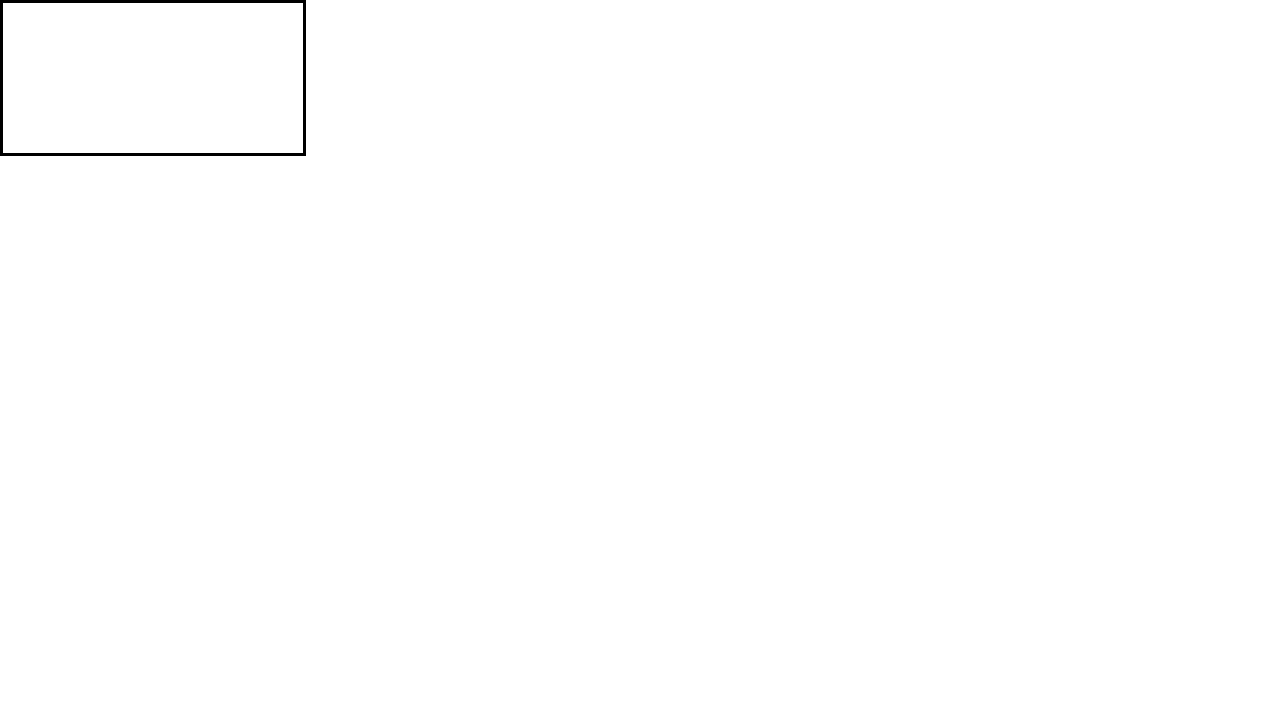
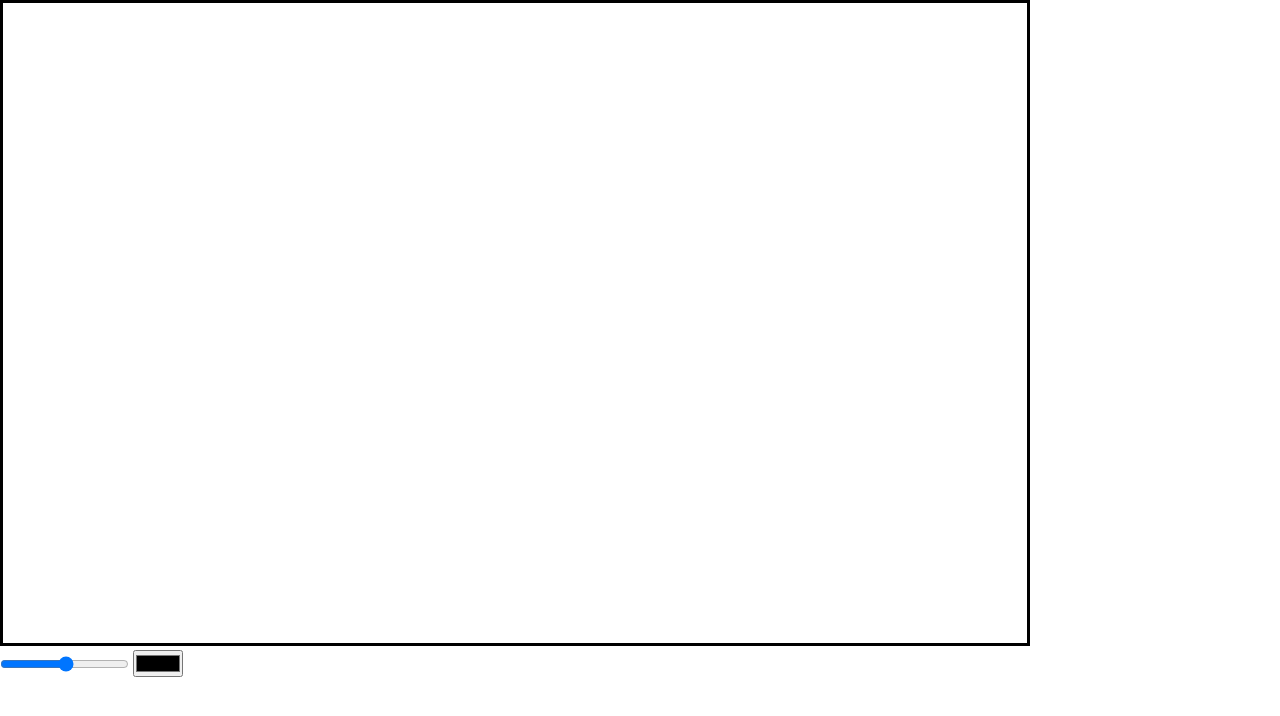
Before and after one commit to Serious-Fin/ai-pictionary, a website with bundled scripts: page index.html in a window 1280 px wide. Built offline with nearby package versions, Linux system fonts and the light colour scheme.

Commit message:
add color and width pickers

```diff
--- a/index.html
+++ b/index.html
@@ -9,5 +9,9 @@
   </head>
   <body>
     <canvas id="mainCanvas"></canvas>
+    <section id="controls">
+      <input type="range" id="lineWidthSlider" min="1" max="40" />
+      <input type="color" id="lineColorPicker" />
+    </section>
   </body>
 </html>
--- a/scripts/initializeCanvas.js
+++ b/scripts/initializeCanvas.js
@@ -5,25 +5,28 @@ import { InvalidElementTypeError } from "./errors.js";
  * @param {string} canvasId HTML Id of canvas element
  * @throws {InvalidElementTypeError} If element is not of type canvas
  */
-export function initializeCanvas(canvasId, lineWidth = 4, lineColor = "#000") {
+export function initializeCanvas(canvasId, lineWidth = 4, lineColor = "#444") {
   const canvas = document.getElementById(canvasId);
   if (!(canvas instanceof window.HTMLCanvasElement)) {
     throw new InvalidElementTypeError(canvasId, window.HTMLCanvasElement, typeof canvas);
   }
+  canvas.width = window.innerWidth * 0.8;
+  canvas.height = window.innerHeight * 0.8;
   const ctx = canvas.getContext("2d");
-  canvasContextConfiguration(ctx, lineWidth, lineColor);
-  canvasEventListenerConfiguration(canvas, ctx);
+  setCanvasProps(ctx, { width: lineWidth, color: lineColor });
+  addDrawingControls(canvas, ctx);
+  addColorAndWidthControls(ctx, "lineWidthSlider", "lineColorPicker");
 }
 
 /**
- * Set initial drawing properties of canvas element
- * @param {CanvasRenderingContext2D} ctx canvas context
- * @param {number} lineWidth initial line width
- * @param {color} lineColor initial line color
+ * Set drawing properties for canvas element
+ * @param {CanvasRenderingContext2D} ctx Canvas rendering 2D context
+ * @param {{color?: string, width?: number}} canvasProps new pen drawing properties
  */
-function canvasContextConfiguration(ctx, lineWidth, lineColor) {
-  ctx.lineWidth = lineWidth;
-  ctx.strokeStyle = lineColor;
+function setCanvasProps(ctx, canvasProps) {
+  ctx.lineWidth = canvasProps.width ?? ctx.lineWidth;
+  ctx.strokeStyle = canvasProps.color ?? ctx.strokeStyle;
+  ctx.fillStyle = canvasProps.color ?? ctx.fillStyle;
   ctx.lineCap = "round";
   ctx.lineJoin = "round";
 }
@@ -33,7 +36,7 @@ function canvasContextConfiguration(ctx, lineWidth, lineColor) {
  * @param {HTMLCanvasElement} canvas html canvas element
  * @param {CanvasRenderingContext2D} ctx canvas 2D context
  */
-function canvasEventListenerConfiguration(canvas, ctx) {
+function addDrawingControls(canvas, ctx) {
   let isPenDown = false;
   let lastX, lastY;
   const canvasPosition = canvas.getBoundingClientRect();
@@ -73,3 +76,23 @@ function canvasEventListenerConfiguration(canvas, ctx) {
     lastY = currentY;
   });
 }
+
+function addColorAndWidthControls(ctx, widthSliderId, colorPickerId) {
+  const strokeWidthSlider = document.getElementById(widthSliderId);
+  if (!(strokeWidthSlider instanceof window.HTMLInputElement)) {
+    throw new InvalidElementTypeError(widthSliderId, window.HTMLInputElement, typeof strokeWidthSlider);
+  }
+
+  const lineColorPicker = document.getElementById(colorPickerId);
+  if (!(lineColorPicker instanceof window.HTMLInputElement)) {
+    throw new InvalidElementTypeError(colorPickerId, window.HTMLInputElement, typeof lineColorPicker);
+  }
+
+  strokeWidthSlider.addEventListener("change", () => {
+    setCanvasProps(ctx, { width: strokeWidthSlider.value });
+  });
+
+  lineColorPicker.addEventListener("change", () => {
+    setCanvasProps(ctx, { color: lineColorPicker.value });
+  });
+}
```
